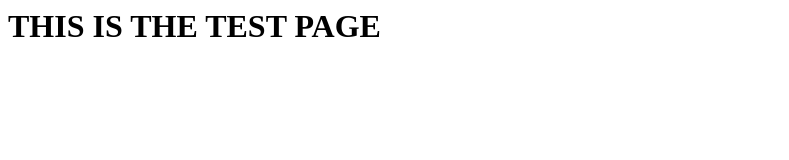
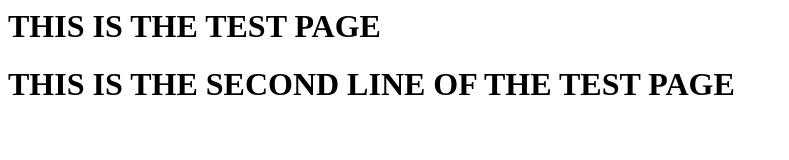
Before and after one commit to cgibiault/index, a plain HTML site: page index.html in a window 1280 px wide. Shown: the whole page, without its empty margins (0-789 px from the left). Drawn offline with Linux system fonts and the light colour scheme.

Commit message:
Index test page adjustment

```diff
--- a/index.html
+++ b/index.html
@@ -5,5 +5,6 @@
 <body>
 
   <h1>THIS IS THE TEST PAGE</h1>
+  <h1>THIS IS THE SECOND LINE OF THE TEST PAGE</h1>
 </body>
 </html>
```
